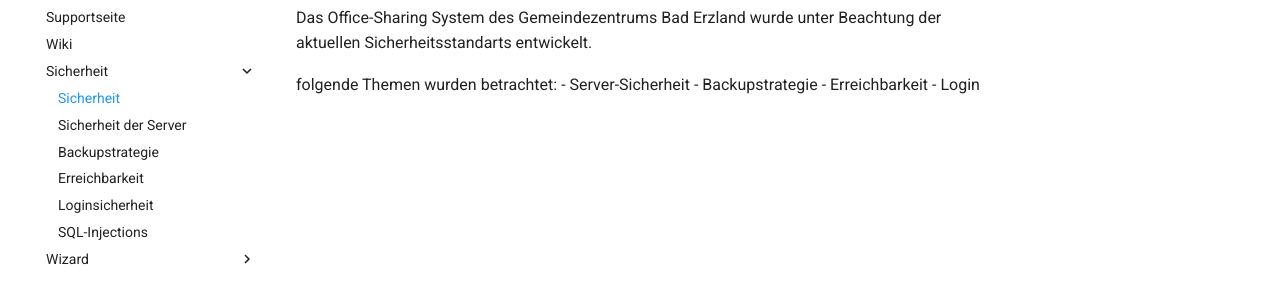
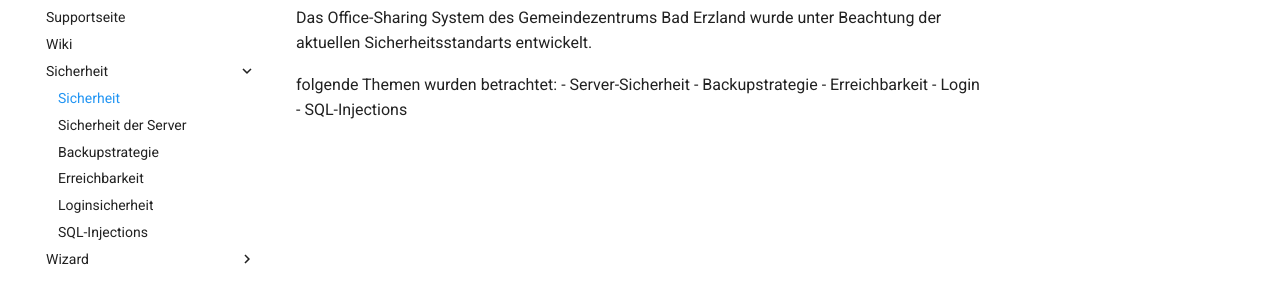
Before and after one commit to gz-bad-erzland-p2/Dokumentation, an MkDocs documentation site: the page built from docs/implementierung/sicherheit/02_sicherheit.md, in a window 1280 px wide. Shown: the part 223-516 px from the top of the page. Built offline with MkDocs 1.6.1 and Material for MkDocs 9.7.7, drawn with Linux system fonts in a browser that asks for light colours; comment, search, counter and statistics services are not loaded.

Commit message:
Update 02_sicherheit.md

```diff
--- a/docs/implementierung/sicherheit/02_sicherheit.md
+++ b/docs/implementierung/sicherheit/02_sicherheit.md
@@ -7,3 +7,4 @@ folgende Themen wurden betrachtet:
   - Backupstrategie
   - Erreichbarkeit
   - Login
+  - SQL-Injections
```
